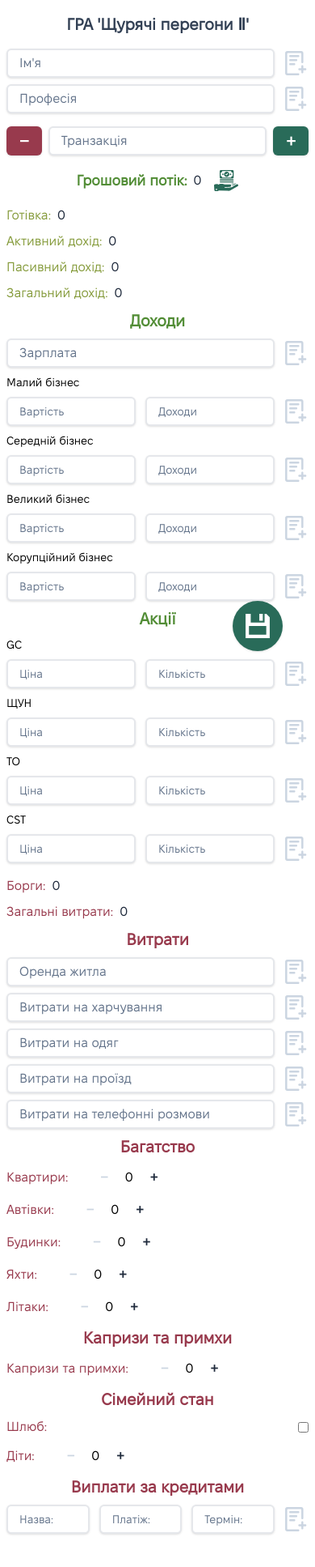
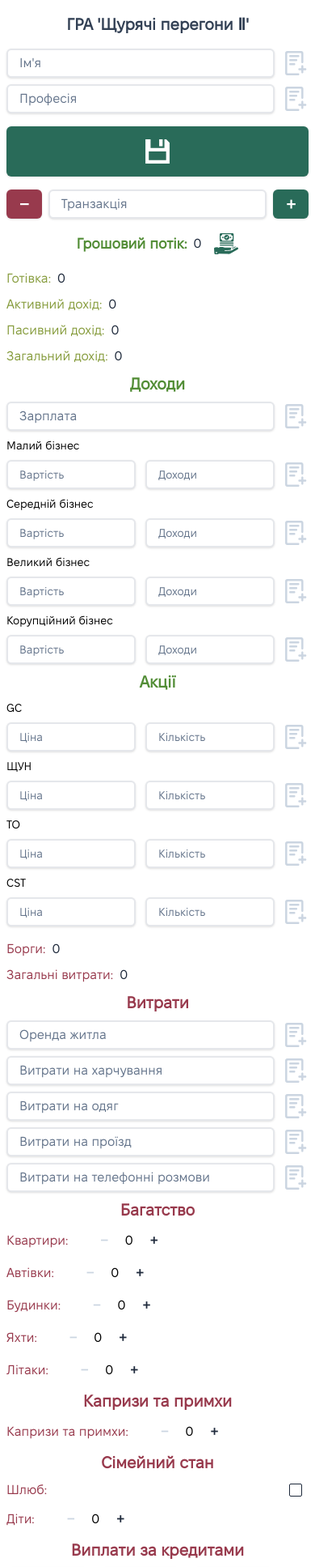
Before and after one commit to Kh-Ol-An/rat-race-client, a Vue app: page / in a window 390 px wide. Shown: the top 1935 px of the page at 81% size. Before the commit the page ends 1902 px from the top, so only its background shows below. Built offline with nearby package versions, Linux system fonts and the light colour scheme.

Commit message:
Added style to checkbox

```diff
--- a/src/components/Blank/Index.vue
+++ b/src/components/Blank/Index.vue
@@ -6,6 +6,22 @@
         <div class="grid grid-cols-2 md:grid-cols-1 gap-4 md:gap-2">
             <UserIdentification :userProp="user" @add:name="addName" @add:profession="addProfession" />
         </div>
+
+        <button
+            class="
+                p-4
+                hidden md:flex items-center justify-center
+                shadow hover:shadow-lg
+                rounded-md
+                bg-secondary
+                outline-0
+                transition-all duration-300
+            "
+            type="submit"
+            title="Зберегти"
+        >
+            <SaveIcon width="30px" height="30px" color="fill-white" />
+        </button>
 
         <div class="flex items-center gap-4 md:gap-2">
             <Transaction @decrement="decrement" @increment="increment" />
@@ -98,6 +114,7 @@ import IncomeInfo from './modules/IncomeInfo.vue';
 import Incomes from './modules/Incomes.vue';
 import Shares from './modules/Shares.vue';
 import UserActions from './modules/UserActions.vue';
+import SaveIcon from '../icons/SaveIcon.vue';
 
 const savedUser = ref(localStorage.getItem('user'));
 const user = savedUser.value ? reactive(JSON.parse(savedUser.value)) : reactive({
--- a/src/components/Blank/modules/UserActions.vue
+++ b/src/components/Blank/modules/UserActions.vue
@@ -1,12 +1,32 @@
 <template>
+    <button
+        class="
+            fixed md:static
+            right-10 bottom-10
+            p-4
+            flex items-center justify-center
+            shadow hover:shadow-lg
+            rounded-full md:rounded-md
+            bg-secondary
+            outline-0
+            transition-all duration-300
+        "
+        type="submit"
+        title="Зберегти"
+    >
+        <SaveIcon width="30px" height="30px" color="fill-white" />
+    </button>
+
     <transition>
         <button
             v-if="isSavedUser"
             class="
-                fixed left-10 bottom-10
+                fixed md:static
+                left-10 bottom-10
                 p-4
+                flex items-center justify-center
                 shadow hover:shadow-lg
-                rounded-full
+                rounded-full md:rounded-md
                 bg-opposite
                 outline-0
                 transition-all duration-300
@@ -28,22 +48,6 @@
         @confirm="reset"
         @cansel="showModal = false"
     />
-
-    <button
-        class="
-            fixed right-10 bottom-10
-            p-4
-            shadow hover:shadow-lg
-            rounded-full
-            bg-secondary
-            outline-0
-            transition-all duration-300
-        "
-        type="submit"
-        title="Зберегти"
-    >
-        <SaveIcon width="30px" height="30px" color="fill-white" />
-    </button>
 </template>
 
 <script setup>
--- a/src/components/Blank/plugins/Checkbox.vue
+++ b/src/components/Blank/plugins/Checkbox.vue
@@ -5,12 +5,26 @@
         </label>
 
         <input
-            class="text-silver-800 cursor-pointer outline-0"
+            class="peer hidden"
             :id="id"
             type="checkbox"
             :checked="checked"
             @change="change"
         >
+        <div
+            class="
+                relative
+                mr-2
+                w-4 h-4
+                flex items-center justify-center
+                rounded-sm
+                border border-slate-800 peer-checked:border-primary
+                peer-checked:bg-primary
+                transition-all duration-300
+            "
+        >
+            <div class="w-1.5 h-3 border-r-2 border-b-2 border-white -translate-y-px rotate-45"></div>
+        </div>
     </div>
 </template>
 
```
